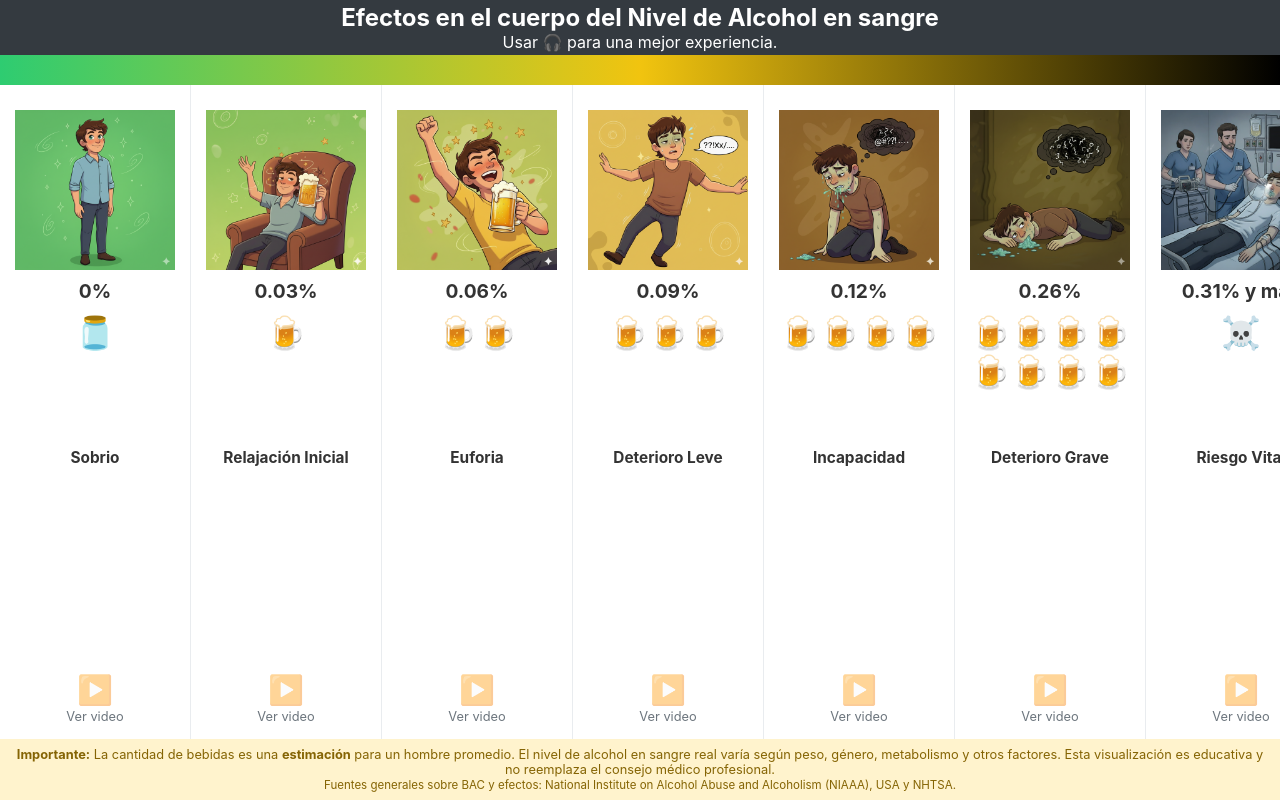
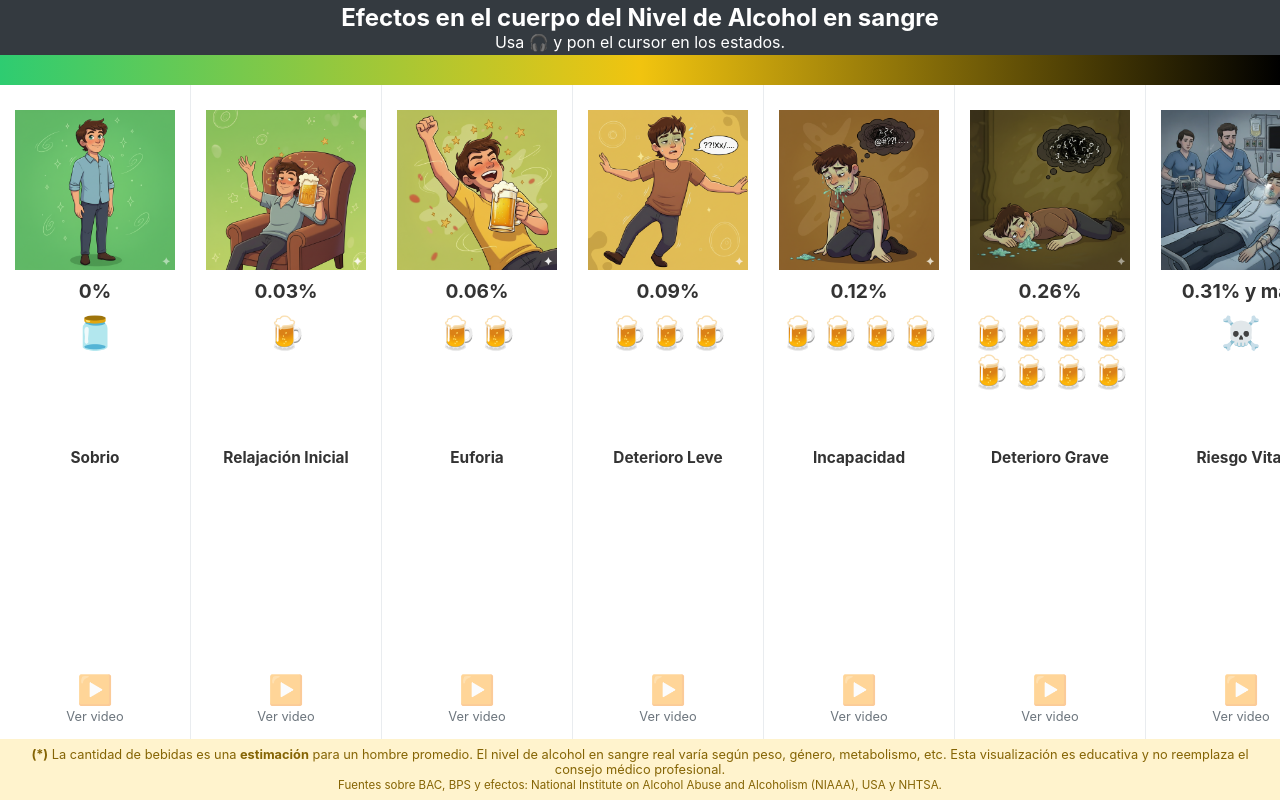
Before and after one commit to xperseosses/InfovisG21, a plain HTML site: page index.html in a window 1280 px wide. Drawn offline with nearby package versions, Linux system fonts and the light colour scheme.

Commit message:
finalfinal

```diff
--- a/index.html
+++ b/index.html
@@ -246,7 +246,7 @@
     <div class="container">
         <header>
             <h1>Efectos en el cuerpo del Nivel de Alcohol en sangre</h1>
-            <span>Usar 🎧 para una mejor experiencia.</span>
+            <span>Usa 🎧 y pon el cursor en los estados.</span>
         </header>
         <div class="bac-gradient-bar"></div>
 
@@ -296,8 +296,8 @@
             </article>
         </main>
         <div class="disclaimer">
-            <strong>Importante:</strong> La cantidad de bebidas es una <strong>estimación</strong> para un hombre promedio. El nivel de alcohol en sangre real varía según peso, género, metabolismo y otros factores. Esta visualización es educativa y no reemplaza el consejo médico profesional.<br>
-            <span style="font-size: 0.9em;">Fuentes generales sobre BAC y efectos: National Institute on Alcohol Abuse and Alcoholism (NIAAA), USA y NHTSA.</span> </div>
+            <strong>(*)</strong> La cantidad de bebidas es una <strong>estimación</strong> para un hombre promedio. El nivel de alcohol en sangre real varía según peso, género, metabolismo, etc. Esta visualización es educativa y no reemplaza el consejo médico profesional.<br>
+            <span style="font-size: 0.9em;">Fuentes sobre BAC, BPS y efectos: National Institute on Alcohol Abuse and Alcoholism (NIAAA), USA y NHTSA.</span> </div>
     </div>
 
     <div id="videoModal" class="modal">
```
